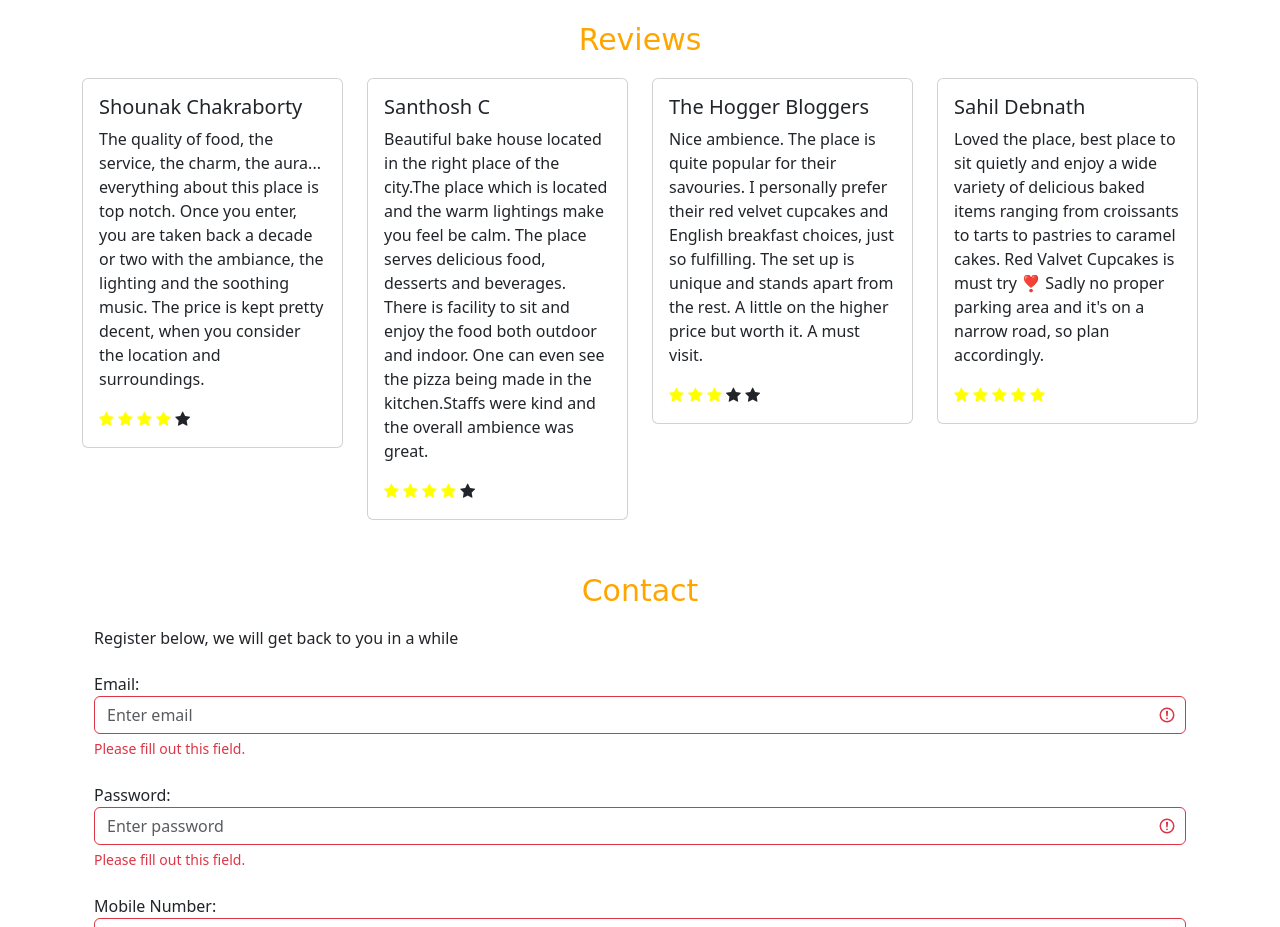
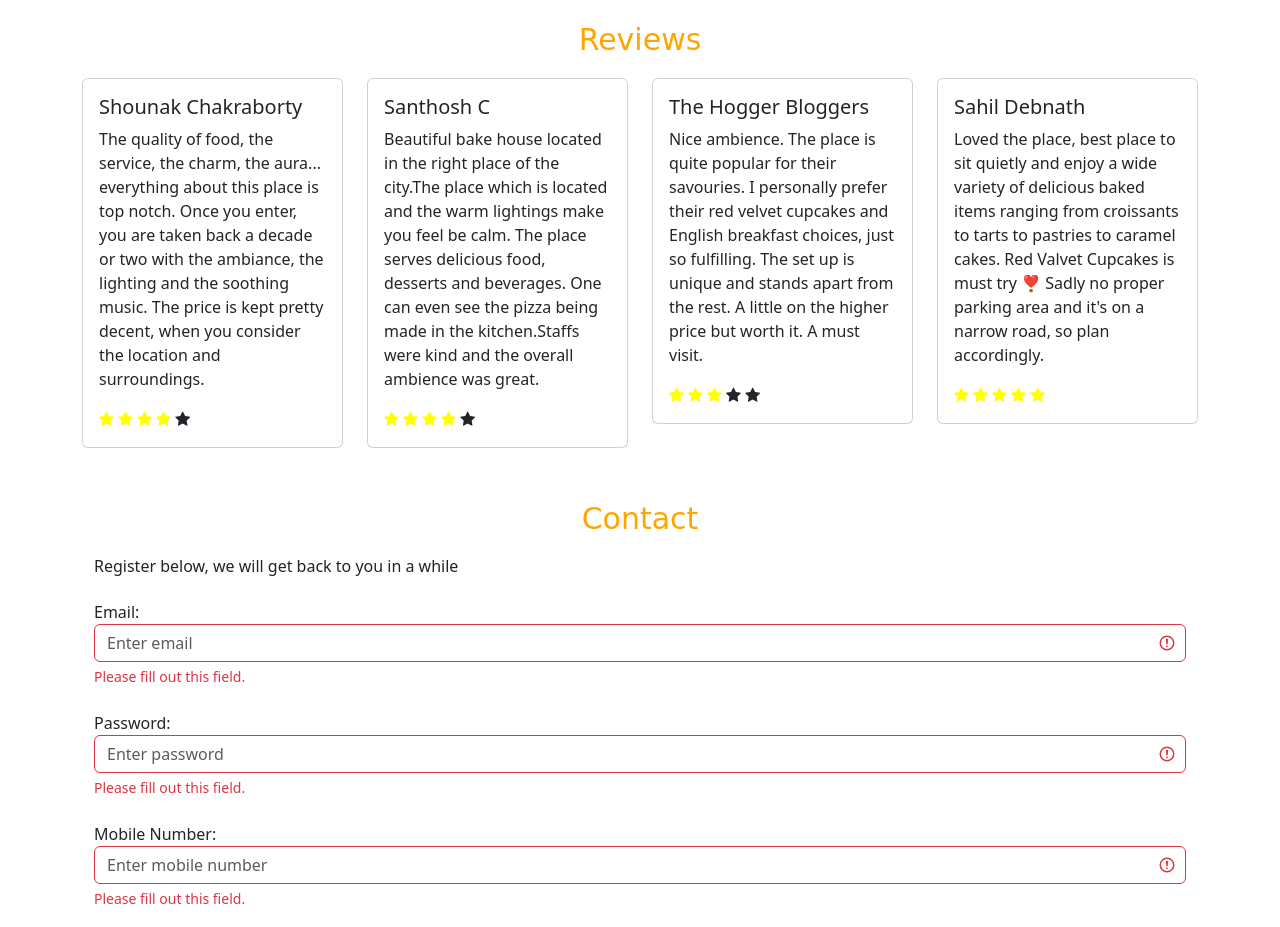
Before and after one commit to srividya-03/Task4, a plain HTML site: page index.html in a window 1280 px wide. Shown: the part 1380-2307 px from the top of the page. Drawn offline with nearby package versions, Linux system fonts and the light colour scheme.

Commit message:
task4 created and done

```diff
--- a/index.html
+++ b/index.html
@@ -129,7 +129,7 @@
                      <div class="card">
                        <div class="card-body">
                         <h5 class="card-title">Santhosh C</h5>
-                        <p class="card-text">Beautiful bake house located in the right place of the city.The place which is located and the warm lightings make you feel be calm. The place serves delicious food, desserts and beverages. There is facility to sit and enjoy the food both outdoor and indoor.
+                        <p class="card-text">Beautiful bake house located in the right place of the city.The place which is located and the warm lightings make you feel be calm. The place serves delicious food, desserts and beverages.
                                              One can even see the pizza being made in the kitchen.Staffs were kind and the overall ambience was great.</p>
                                             <!-- To display checked star rating icons -->
                                            <span class = "fa fa-star checked"></span>
```
